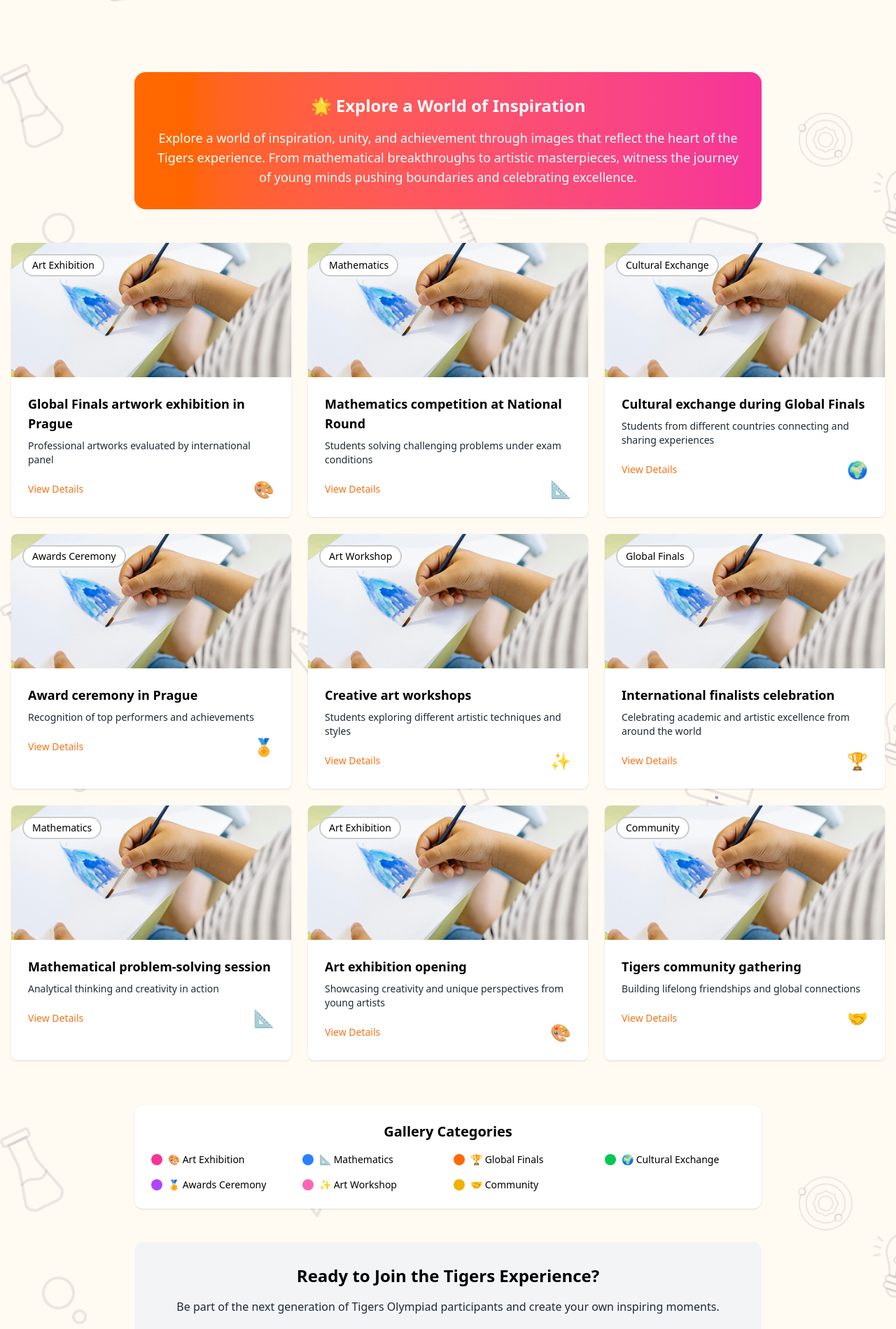
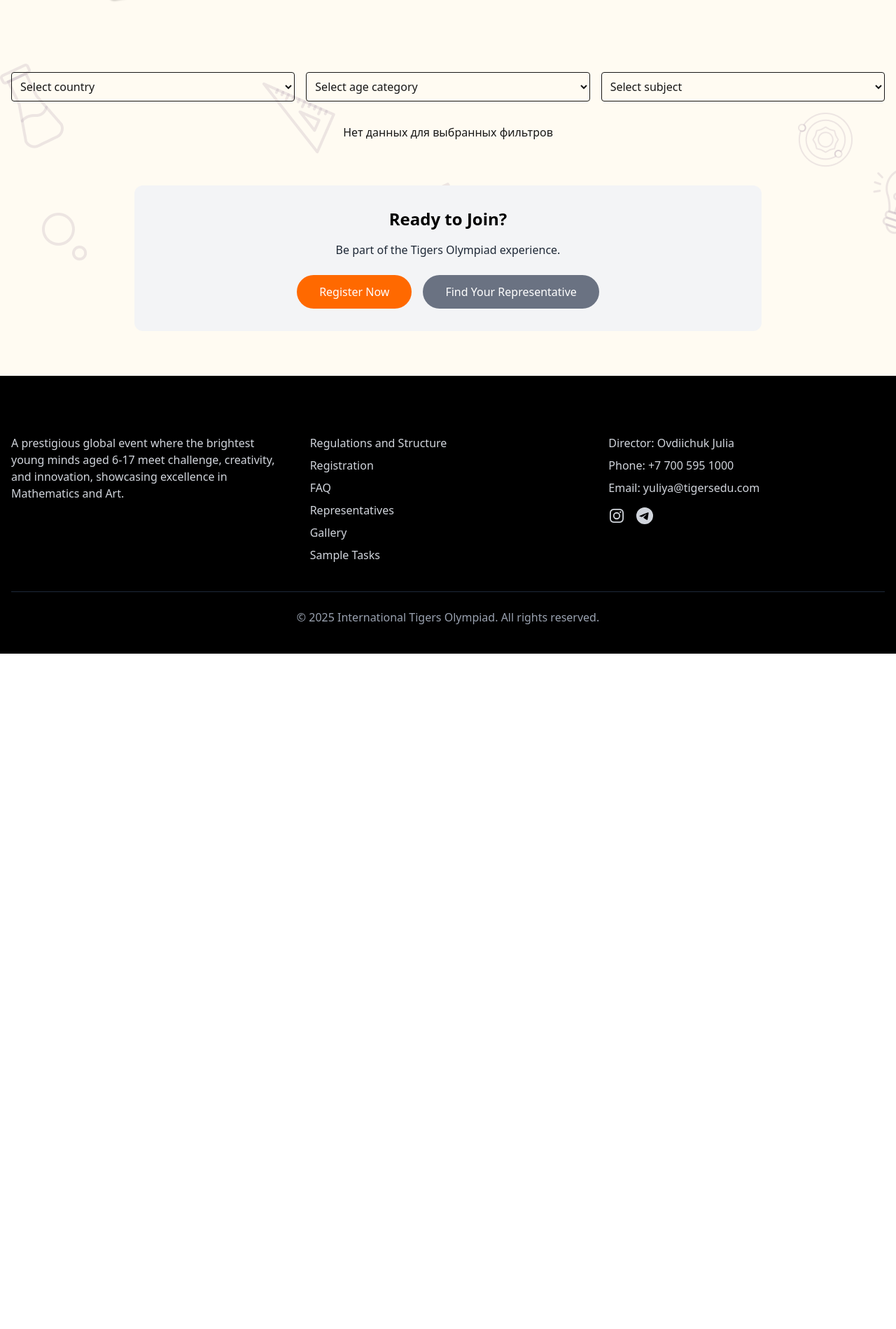
Before and after one commit to VladNaboka/olympiad_tiger_site, a Next.js app: page /gallery in a window 1280 px wide. Shown: the part 521-2420 px from the top of the page at 70% size. After the commit the page ends 1455 px from the top, so only its background shows below. Built offline with nearby package versions, Linux system fonts and the light colour scheme.

Commit message:
added gallery display

```diff
--- a/src/app/api/feedback_api.js
+++ b/src/app/api/feedback_api.js
@@ -1,32 +1,55 @@
 import { apiRequest } from "./base_api";
 
 /**
- * Отправить фидбек
- * @param {object} data - объект с полями: name, email, message
+ * Создать новый фидбек
+ * @param {Object} feedback - { name: string, email: string, subject: string, message: string }
+ * @returns {Promise<Object>}
  */
-export function sendFeedback(data) {
-    return apiRequest("/feedback", "POST", data);
+export async function createFeedback(feedback) {
+  console.log("[API] Creating feedback:", feedback);
+
+  if (!feedback?.name || !feedback?.email || !feedback?.message) {
+    throw new Error("Name, email, and message are required");
+  }
+
+  return await apiRequest("/feedback", "POST", feedback);
 }
 
 /**
  * Получить список всех фидбеков
+ * @returns {Promise<Array>}
  */
-export function getAllFeedback() {
-    return apiRequest("/feedback", "GET");
+export async function getAllFeedback() {
+  console.log("[API] Fetching all feedback...");
+  const data = await apiRequest("/feedback", "GET");
+  return Array.isArray(data) ? data : [];
 }
 
 /**
- * Получить один фидбек по ID
+ * Получить фидбек по ID
  * @param {number|string} id
+ * @returns {Promise<Object>}
  */
-export function getFeedbackById(id) {
-    return apiRequest(`/feedback/${id}`, "GET");
+export async function getFeedbackById(id) {
+  const feedbackId = parseInt(id, 10);
+  if (isNaN(feedbackId)) {
+    throw new Error("Feedback ID must be a number");
+  }
+  console.log(`[API] Fetching feedback by ID: ${feedbackId}`);
+  return await apiRequest(`/feedback/${feedbackId}`, "GET");
 }
 
 /**
  * Удалить фидбек по ID
  * @param {number|string} id
+ * @returns {Promise<boolean>} - true если удалено
  */
-export function deleteFeedback(id) {
-    return apiRequest(`/feedback/${id}`, "DELETE");
+export async function deleteFeedback(id) {
+  const feedbackId = parseInt(id, 10);
+  if (isNaN(feedbackId)) {
+    throw new Error("Feedback ID must be a number");
+  }
+  console.log(`[API] Deleting feedback ID: ${feedbackId}`);
+  await apiRequest(`/feedback/${feedbackId}`, "DELETE");
+  return true;
 }
--- a/src/app/api/users_api.js
+++ b/src/app/api/users_api.js
@@ -1,18 +1,36 @@
+// api/users.js
 import { apiRequest } from "./base_api";
 
 /**
- * Получить всех пользователей, у которых роль не 'owner'
- * @returns {object[]} - список пользователей (админы, учителя и др.)
+ * Получить всех пользователей, кроме владельцев (role !== 'owner')
+ * @returns {Promise<object[]>} Массив пользователей
  */
-export function getAdminsAndTeachers() {
-    return apiRequest("/users");
+export async function getAdminsAndTeachers() {
+  try {
+    const data = await apiRequest("/users", "GET");
+    return Array.isArray(data) ? data : [];
+  } catch (error) {
+    console.error("Ошибка при получении админов и учителей:", error);
+    return [];
+  }
 }
 
 /**
- * Получить всех учителей по стране (role = 'teacher')
- * @param {string} country - название страны
- * @returns {object[]} - список учителей из указанной страны
+ * Получить всех учителей по стране
+ * @param {string} country - Название страны (например, "Kazakhstan")
+ * @returns {Promise<object[]>} Массив учителей из указанной страны
  */
-export function getTeachersByCountry(country) {
-    return apiRequest("/users/country", "POST", { country });
+export async function getTeachersByCountry(country) {
+  if (!country) {
+    console.warn("getTeachersByCountry: страна не указана");
+    return [];
+  }
+
+  try {
+    const data = await apiRequest("/users/country", "POST", { country });
+    return Array.isArray(data) ? data : [];
+  } catch (error) {
+    console.error(`Ошибка при получении учителей из страны ${country}:`, error);
+    return [];
+  }
 }
--- a/src/app/gallery/page.js
+++ b/src/app/gallery/page.js
@@ -1,264 +1,171 @@
+"use client";
+
+import { useState, useEffect } from 'react';
 import Navbar from '../../components/navbar';
 import Footer from '../../components/footer';
 import Link from 'next/link';
-import Image from 'next/image';
-
-// Updated gallery data with new content and terminology
-const galleryItems = [
-  {
-    id: 1,
-    image: '/image/artwork-sample.png',
-    title: 'Global Finals artwork exhibition in Prague',
-    category: 'Art Exhibition',
-    description: 'Professional artworks evaluated by international panel'
-  },
-  {
-    id: 2,
-    image: '/image/artwork-sample.png',
-    title: 'Mathematics competition at National Round',
-    category: 'Mathematics',
-    description: 'Students solving challenging problems under exam conditions'
-  },
-  {
-    id: 3,
-    image: '/image/artwork-sample.png',
-    title: 'Cultural exchange during Global Finals',
-    category: 'Cultural Exchange',
-    description: 'Students from different countries connecting and sharing experiences'
-  },
-  {
-    id: 4,
-    image: '/image/artwork-sample.png',
-    title: 'Award ceremony in Prague',
-    category: 'Awards Ceremony',
-    description: 'Recognition of top performers and achievements'
-  },
-  {
-    id: 5,
-    image: '/image/artwork-sample.png',
-    title: 'Creative art workshops',
-    category: 'Art Workshop',
-    description: 'Students exploring different artistic techniques and styles'
-  },
-  {
-    id: 6,
-    image: '/image/artwork-sample.png',
-    title: 'International finalists celebration',
-    category: 'Global Finals',
-    description: 'Celebrating academic and artistic excellence from around the world'
-  },
-  {
-    id: 7,
-    image: '/image/artwork-sample.png',
-    title: 'Mathematical problem-solving session',
-    category: 'Mathematics',
-    description: 'Analytical thinking and creativity in action'
-  },
-  {
-    id: 8,
-    image: '/image/artwork-sample.png',
-    title: 'Art exhibition opening',
-    category: 'Art Exhibition',
-    description: 'Showcasing creativity and unique perspectives from young artists'
-  },
-  {
-    id: 9,
-    image: '/image/artwork-sample.png',
-    title: 'Tigers community gathering',
-    category: 'Community',
-    description: 'Building lifelong friendships and global connections'
-  }
-];
+import { getArtWorksByCountryAndCategory } from '../api/student_art_works';
+import { getMathWorksByCountryAndCategory } from '../api/student_math_works'; // нужно будет сделать по аналогии с artworks
 
 export default function Gallery() {
+  const [country, setCountry] = useState('');
+  const [category, setCategory] = useState('');
+  const [subject, setSubject] = useState(''); // Artworks / Math
+  const [items, setItems] = useState([]);
+  const [loading, setLoading] = useState(false);
+
+  const categoryNames = {
+    1: "6-9 years",
+    2: "10-13 years",
+    3: "14-17 years"
+  };
+
+  // Загрузка данных при изменении фильтров
+  useEffect(() => {
+    if (country && category && subject) {
+      setLoading(true);
+
+      let fetchData;
+      if (subject === "Artworks") {
+        fetchData = getArtWorksByCountryAndCategory(country, category);
+      } else if (subject === "Math") {
+        fetchData = getMathWorksByCountryAndCategory(country, category);
+      }
+
+      fetchData
+        .then((data) => {
+          setItems(Array.isArray(data) ? data : []);
+        })
+        .catch((err) => {
+          console.error("Ошибка загрузки данных:", err);
+          setItems([]);
+        })
+        .finally(() => setLoading(false));
+    }
+  }, [country, category, subject]);
+
   return (
     <div
       className="min-h-screen flex flex-col bg-[#fffbf2] relative"
-      style={{
-        backgroundImage: 'url("/image/fonmain1.png")',
-      }}
+      style={{ backgroundImage: 'url("/image/fonmain1.png")' }}
     >
       <Navbar />
 
-      {/* Hero Section with Pink Torch and Tiger Eye */}
+      {/* Hero */}
       <div className="py-16 px-4 relative">
         <div className="container mx-auto">
           <div className="flex flex-col md:flex-row items-center justify-between">
-            {/* Left - Pink Torch Logo */}
             <div className="md:w-1/4">
-              <img
-                src="/image/pinkfakel.png"
-                alt="Tigers Olympiad Pink Torch Logo"
-                width="300"
-                height="400"
-                style={{width: "300px"}}
-              />
+              <img src="/image/pinkfakel.png" alt="Pink Torch" width="300" height="400" />
             </div>
-
-            {/* Center - Title and Description */}
             <div className="md:w-2/4 text-center my-8 md:my-0">
-              <h1 className="text-5xl font-bold text-orange-600 mb-6">
-                📸 Tigers Gallery
-              </h1>
+              <h1 className="text-5xl font-bold text-orange-600 mb-6">📸 Tigers Gallery</h1>
               <p className="text-lg text-gray-600 max-w-xl mx-auto">
-                The Tigers Olympiad brings together some of the most inspiring young minds from around the world.
-                Our Photo Gallery captures the essence of this unique global event — from intense competition and
-                creative breakthroughs to cultural exchanges and joyful award ceremonies.
+                The Tigers Olympiad brings together the brightest young minds from around the globe.
               </p>
             </div>
-
-            {/* Right - Tiger Eye */}
             <div className="md:w-1/4">
-              <img
-                src="/image/tiger3.png"
-                alt="Tiger Eye"
-                width="300"
-                height="300"
-                style={{width: "300px"}}
-              />
+              <img src="/image/tiger3.png" alt="Tiger Eye" width="300" height="300" />
             </div>
           </div>
         </div>
       </div>
 
-      {/* Inspiration Message */}
-      <div className="px-4 mb-12">
-        <div className="container mx-auto max-w-4xl">
-          <div className="bg-gradient-to-r from-orange-500 to-pink-500 text-white p-8 rounded-2xl text-center">
-            <h2 className="text-2xl font-bold mb-4">🌟 Explore a World of Inspiration</h2>
-            <p className="text-lg">
-              Explore a world of inspiration, unity, and achievement through images that reflect
-              the heart of the Tigers experience. From mathematical breakthroughs to artistic masterpieces,
-              witness the journey of young minds pushing boundaries and celebrating excellence.
-            </p>
-          </div>
+      {/* Filters */}
+      <div className="px-4 mb-8">
+        <div className="container mx-auto flex flex-col md:flex-row gap-4">
+          <select
+            value={country}
+            onChange={(e) => setCountry(e.target.value)}
+            className="border p-2 rounded w-full md:w-1/3"
+          >
+            <option value="">Select country</option>
+            <option value="Russia">Russia</option>
+            <option value="Kazakhstan">Kazakhstan</option>
+          </select>
+
+          <select
+            value={category}
+            onChange={(e) => setCategory(parseInt(e.target.value))}
+            className="border p-2 rounded w-full md:w-1/3"
+          >
+            <option value="">Select age category</option>
+            <option value="1">6-9 years</option>
+            <option value="2">10-13 years</option>
+            <option value="3">14-17 years</option>
+          </select>
+
+          <select
+            value={subject}
+            onChange={(e) => setSubject(e.target.value)}
+            className="border p-2 rounded w-full md:w-1/3"
+          >
+            <option value="">Select subject</option>
+            <option value="Artworks">Artworks</option>
+            <option value="Math">Math</option>
+          </select>
         </div>
       </div>
 
-      {/* Gallery Grid */}
+      {/* Gallery */}
       <div className="px-4 pb-16">
         <div className="container mx-auto">
+          {loading ? (
+            <p className="text-center">Загрузка...</p>
+          ) : (items && items.length === 0) ? (
+            <p className="text-center">Нет данных для выбранных фильтров</p>
+          ) : (
             <div className="grid grid-cols-1 md:grid-cols-2 lg:grid-cols-3 gap-6">
-            {galleryItems.map((item) => (
-              <div key={item.id} className="bg-white rounded-lg overflow-hidden shadow-sm hover:shadow-lg transition-shadow duration-300">
+              {items.map((item) => (
+                <div
+                  key={item.id}
+                  className="bg-white rounded-lg overflow-hidden shadow-sm hover:shadow-lg transition-shadow duration-300"
+                >
                   <div className="relative">
+                    {subject === "Artworks" ? (
                       <img
-                    src={item.image}
+                        src={item.file_path}
                         alt={item.title}
                         className="w-full h-48 object-cover"
                       />
-                  {/* Category badge */}
+                    ) : (
+                      <div className="w-full h-48 bg-gray-200 flex items-center justify-center text-gray-500 text-lg">
+                        {item.title}
+                      </div>
+                    )}
+
+                    {/* Имя участника */}
                     <div className="absolute top-4 left-4">
                       <span
                         className="inline-block px-3 py-1 rounded-full text-sm font-medium bg-white border-2 border-gray-300"
-                      style={{
-                        color: 'black',
-                        backgroundColor: 'white',
-                        border: '2px solid #ccc'
-                      }}
                       >
-                      {item.category}
+                        {categoryNames[item.category_id] || `Category #${item.category_id}`}
                       </span>
                     </div>
                   </div>
                   <div className="p-6">
-                  <h3 className="text-lg font-bold text-gray-800 mb-2">{item.title}</h3>
-                  <p className="text-gray-600 text-sm mb-4">{item.description}</p>
-
-                  {/* Action buttons */}
-                  <div className="flex justify-between items-center">
-                    <button className="text-orange-500 hover:text-orange-600 font-medium text-sm">
-                      View Details
-                    </button>
-                    <div className="flex space-x-2">
-                      {item.category === 'Art Exhibition' && (
-                        <span className="text-2xl">🎨</span>
-                      )}
-                      {item.category === 'Mathematics' && (
-                        <span className="text-2xl">📐</span>
-                      )}
-                      {item.category === 'Global Finals' && (
-                        <span className="text-2xl">🏆</span>
-                      )}
-                      {item.category === 'Cultural Exchange' && (
-                        <span className="text-2xl">🌍</span>
-                      )}
-                      {item.category === 'Awards Ceremony' && (
-                        <span className="text-2xl">🏅</span>
-                      )}
-                      {item.category === 'Art Workshop' && (
-                        <span className="text-2xl">✨</span>
-                      )}
-                      {item.category === 'Community' && (
-                        <span className="text-2xl">🤝</span>
-                      )}
-                    </div>
-                  </div>
+                    <p className="text-gray-600 text-sm mb-4">
+                      Country: {item.country} | Points: {item.score}
+                    </p>
                   </div>
                 </div>
               ))}
             </div>
+          )}
         </div>
       </div>
 
-      {/* Categories Legend */}
-      <div className="px-4 pb-12">
-        <div className="container mx-auto max-w-4xl">
-          <div className="bg-white p-6 rounded-xl shadow-sm">
-            <h3 className="text-xl font-bold mb-4 text-center" style={{ color: '#000000' }}>Gallery Categories</h3>
-            <div className="grid grid-cols-2 md:grid-cols-4 gap-4 text-sm">
-              <div className="flex items-center">
-                <div className="w-4 h-4 bg-pink-500 rounded-full mr-2"></div>
-                <span style={{ color: '#000000' }}>🎨 Art Exhibition</span>
-              </div>
-              <div className="flex items-center">
-                <div className="w-4 h-4 bg-blue-500 rounded-full mr-2"></div>
-                <span style={{ color: '#000000' }}>📐 Mathematics</span>
-              </div>
-              <div className="flex items-center">
-                <div className="w-4 h-4 bg-orange-500 rounded-full mr-2"></div>
-                <span style={{ color: '#000000' }}>🏆 Global Finals</span>
-              </div>
-              <div className="flex items-center">
-                <div className="w-4 h-4 bg-green-500 rounded-full mr-2"></div>
-                <span style={{ color: '#000000' }}>🌍 Cultural Exchange</span>
-              </div>
-              <div className="flex items-center">
-                <div className="w-4 h-4 bg-purple-500 rounded-full mr-2"></div>
-                <span style={{ color: '#000000' }}>🏅 Awards Ceremony</span>
-              </div>
-              <div className="flex items-center">
-                <div className="w-4 h-4 bg-pink-400 rounded-full mr-2"></div>
-                <span style={{ color: '#000000' }}>✨ Art Workshop</span>
-              </div>
-              <div className="flex items-center">
-                <div className="w-4 h-4 bg-yellow-500 rounded-full mr-2"></div>
-                <span style={{ color: '#000000' }}>🤝 Community</span>
-              </div>
-            </div>
-          </div>
-        </div>
-      </div>
-
-      {/* Call to Action */}
+      {/* CTA */}
       <div className="px-4 pb-16">
         <div className="container mx-auto max-w-4xl">
           <div className="bg-gray-100 p-8 rounded-xl text-center">
-            <h3 className="text-2xl font-bold text-gray-800 mb-4">Ready to Join the Tigers Experience?</h3>
-            <p className="text-gray-600 mb-6">
-              Be part of the next generation of Tigers Olympiad participants and create your own inspiring moments.
-            </p>
+            <h3 className="text-2xl font-bold text-gray-800 mb-4">Ready to Join?</h3>
+            <p className="text-gray-600 mb-6">Be part of the Tigers Olympiad experience.</p>
             <div className="flex flex-col sm:flex-row gap-4 justify-center">
-              <Link
-                href="/register"
-                className="inline-block bg-orange-500 text-white py-3 px-8 rounded-full text-lg font-semibold hover:bg-orange-600 transition-colors"
-              >
+              <Link href="/register" className="bg-orange-500 text-white py-3 px-8 rounded-full hover:bg-orange-600">
                 Register Now
               </Link>
-              <Link
-                href="/representatives"
-                className="inline-block bg-gray-500 text-white py-3 px-8 rounded-full text-lg font-semibold hover:bg-gray-600 transition-colors"
-              >
+              <Link href="/representatives" className="bg-gray-500 text-white py-3 px-8 rounded-full hover:bg-gray-600">
                 Find Your Representative
               </Link>
             </div>
@@ -266,9 +173,7 @@
         </div>
       </div>
 
-      <div className="mt-auto">
       <Footer />
-      </div>
     </div>
   );
 }
```
Lines whose indentation alone changed are shown as unchanged.
